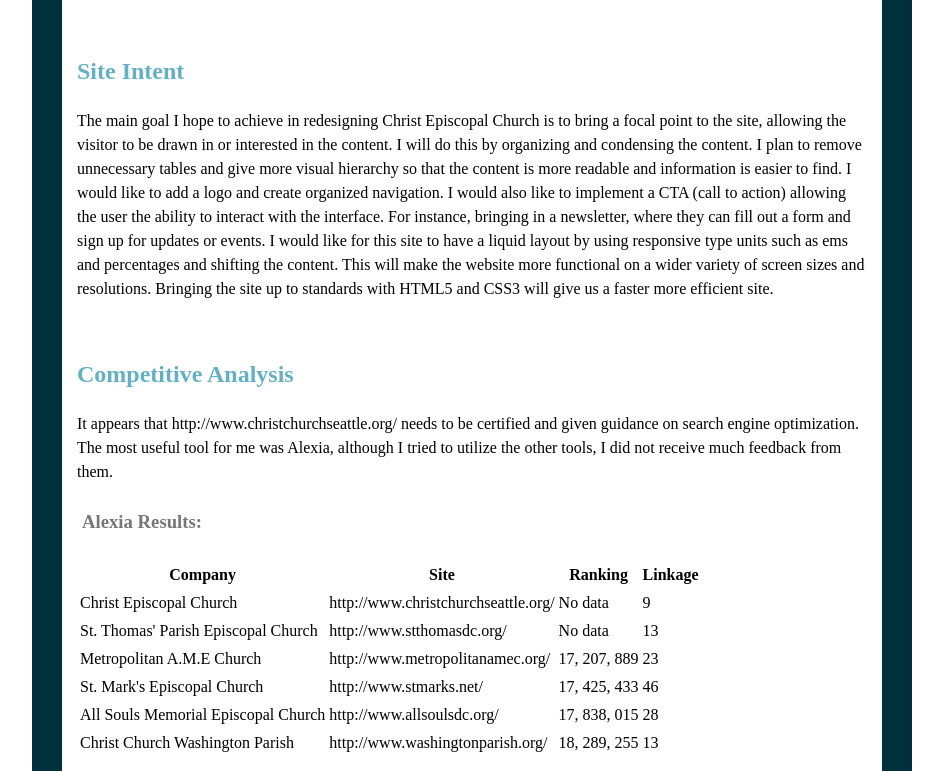
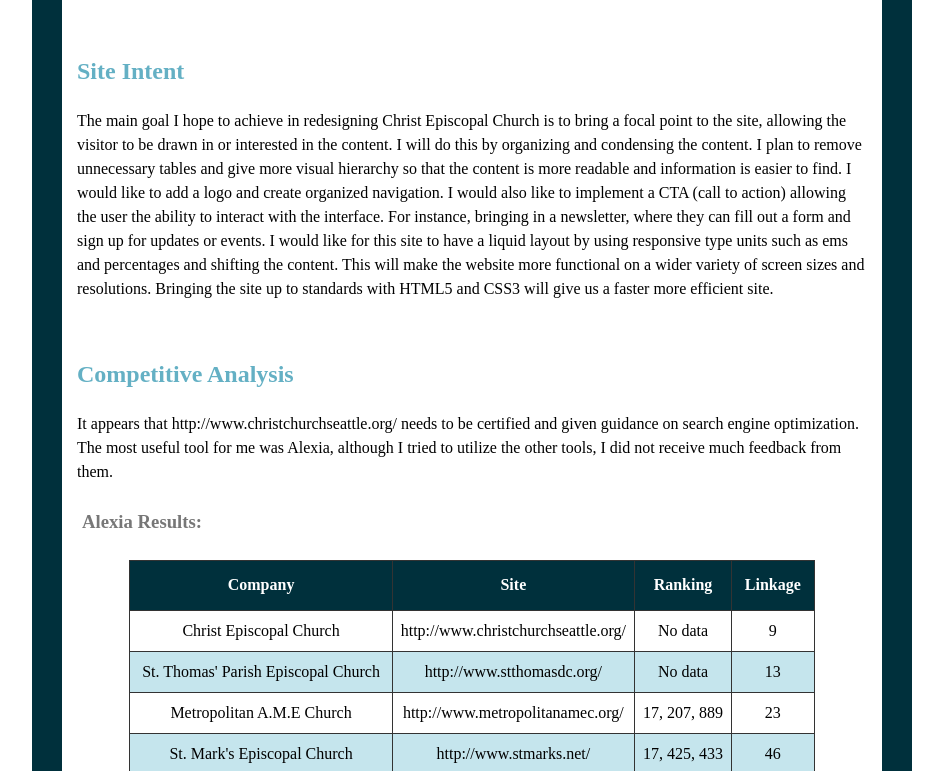
Before and after one commit to lmt614/wsp, a plain HTML site: page townsend_lisa-project_analysis.html in a window 1280 px wide. Shown: the part 181-952 px from the top of the page, without its empty margins (168-1111 px from the left). Drawn offline with Linux system fonts and the light colour scheme.

Commit message:
added table styles.

```diff
--- a/css/project_analysis.css
+++ b/css/project_analysis.css
@@ -34,3 +34,29 @@ h3 {
 	color: #777;
 	padding: 5px;
 }
+
+/*--Beginning of Table--*/
+table {
+	border-collapse: collapse;
+	border-radius 10px;
+	margin: 0 auto;
+}
+
+th {
+	border: 1px solid #333;
+	text-align: center;
+	background-color: #00303c;
+	color: #fff;
+	padding: 0.8em;
+}
+
+td {
+	border: 1px solid #333;
+	text-align: center;
+	padding: 0.5em;
+}
+
+.odd_row {
+	background-color: #c5e5ed;
+}
+/*--End of Table--*/
```
